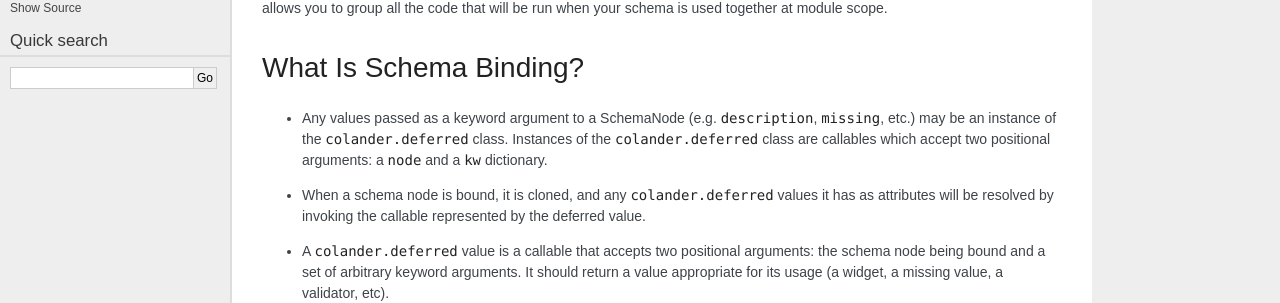
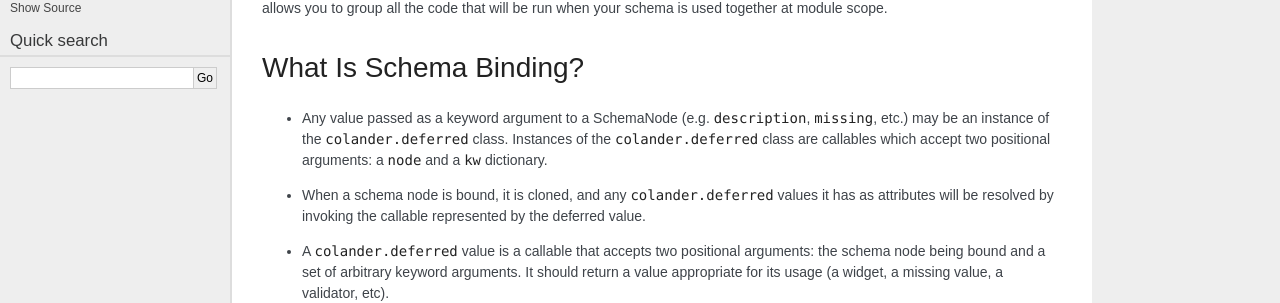
Before and after one commit to Pylons/colander, a Sphinx documentation site: the page built from docs/binding.rst, in a window 1280 px wide and 900 px high, scrolled down 315 px. Shown: the part 150-453 px from the top of the window. Built offline with Sphinx 7.4.7, drawn with Linux system fonts in a browser that asks for light colours; some web fonts are replaced.

Commit message:
Minor text fix
value not values

```diff
--- a/docs/binding.rst
+++ b/docs/binding.rst
@@ -29,7 +29,7 @@ scope.
 What Is Schema Binding?
 -----------------------
 
-- Any values passed as a keyword argument to a SchemaNode
+- Any value passed as a keyword argument to a SchemaNode
   (e.g. ``description``, ``missing``, etc.)  may be an instance of the
   ``colander.deferred`` class.  Instances of the ``colander.deferred`` class
   are callables which accept two positional arguments: a ``node`` and a
```
